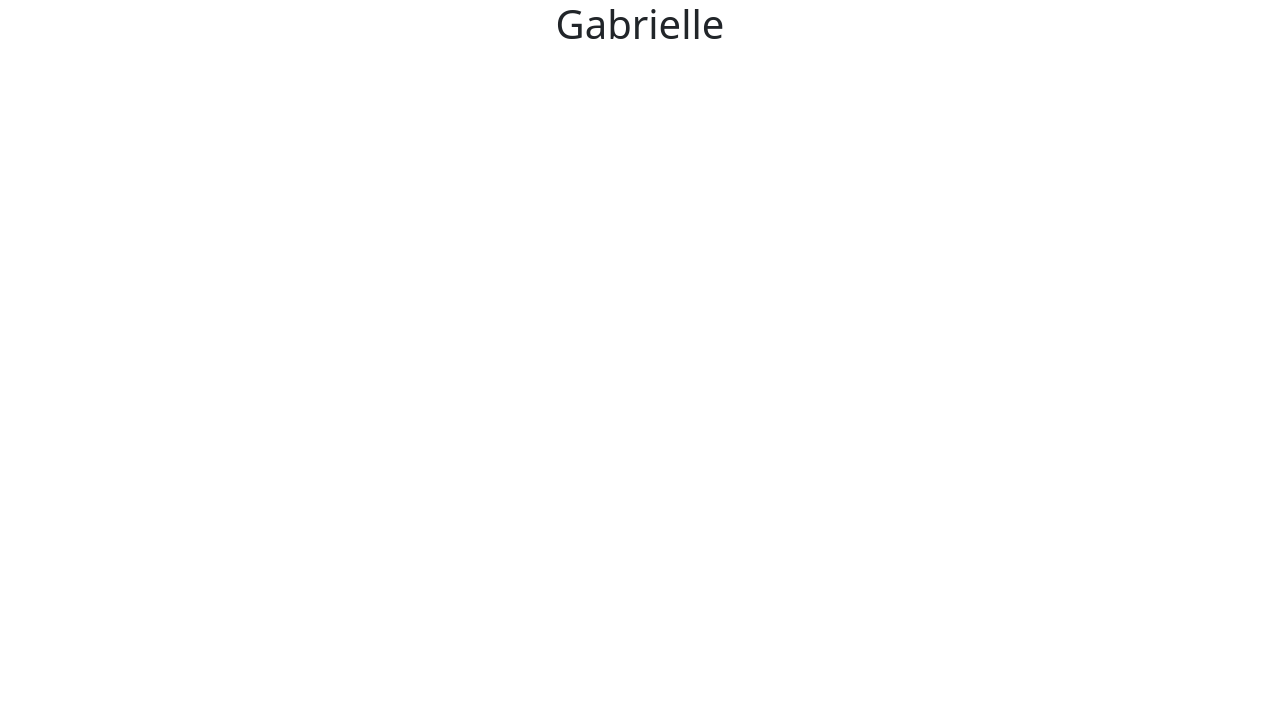
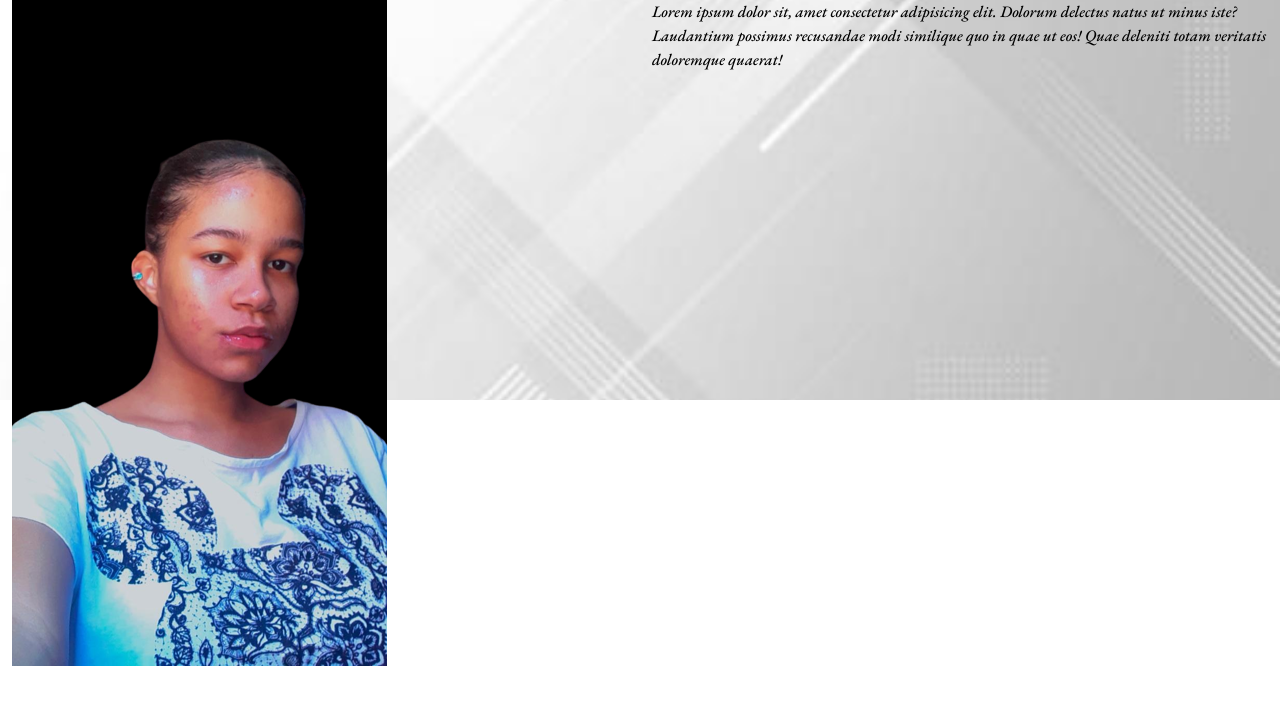
Before and after one commit to Gabriellefs20/Portifolio, a plain HTML site: page index.html in a window 1280 px wide. Drawn offline with nearby package versions, Linux system fonts and the light colour scheme.

Commit message:
aula-26-05

```diff
--- /dev/null
+++ b/assets/css/estilo.css
@@ -0,0 +1,39 @@
+@import url('https://fonts.googleapis.com/css2?family=EB+Garamond:ital,wght@1,500&display=swap');
+body{
+    font-family: 'Eb Garamond', sans-serif;
+    font-weight: 200;
+    font-size: 1rem;
+}
+
+.banner{
+    height: 50vh;
+    background: url('../img/fundo.jpg');
+    background-position: center;
+    background-repeat: no-repeat;
+    background-size: cover;
+    color: rgb(0, 0, 0);
+}
+/* `sm` estilo para telas com resolução (portrait phones, less than 576px)*/
+@media (max-width: 575.98px) {
+
+ }
+
+/* `md` estilo para telas com resolução (landscape phones, less than 768px)*/
+@media (max-width: 767.98px) {
+
+ }
+
+/* `lg` estilo para telas com resolução (tablets, less than 992px)*/
+@media (max-width: 991.98px) {
+
+ }
+
+/* `xl` estilo para telas com resolução (desktops, less than 1200px)*/
+@media (max-width: 1199.98px) {
+
+ }
+
+/* `xxl` estilo para telas com resolução (large desktops, less than 1400px)*/
+@media (max-width: 1399.98px) {
+
+ }
--- a/index.html
+++ b/index.html
@@ -6,13 +6,19 @@
     <meta name="viewport" content="width=device-width, initial-scale=1.0">
     <title>Portifolio</title>
     <link rel="stylesheet" href="assets/vendor/bootstrap/css/bootstrap.css">
+    <link rel="stylesheet" href="assets/css/estilo.css">
 </head>
 <body>
-    <div class="container">
+    <div class="container-fluid banner">
         <div class="row">
-            <div class="col-12">
-                <h1 class="text-center">Gabrielle</h1>
+            <div class="col-12 col-sm-6">
+                <img src="assets/img/perfil-gabrielle.png" alt="gabrielle" class="img-fluid">
             </div>
+              <div class="col-12 col-sm-6">
+              <p>Lorem ipsum dolor sit, amet consectetur adipisicing elit. Dolorum delectus natus ut minus iste?
+                Laudantium possimus recusandae modi similique quo in quae ut eos! Quae deleniti totam veritatis
+                doloremque quaerat!</p>
+              </div>
         </div>
     </div>
 </body>
```
Also changed, not shown: assets/img/fundo.jpg (added), assets/img/perfil-gabrielle.png (added).
